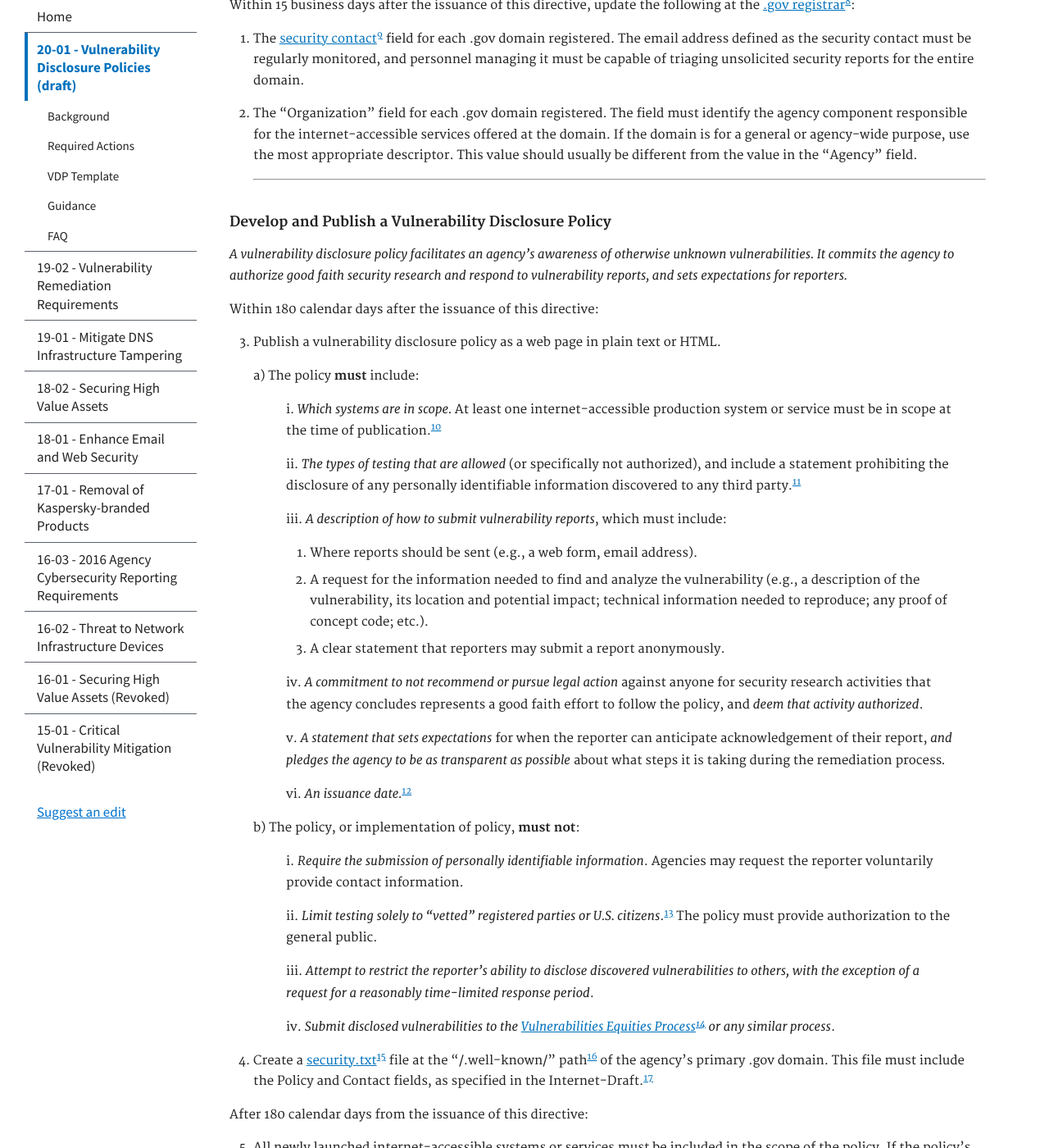
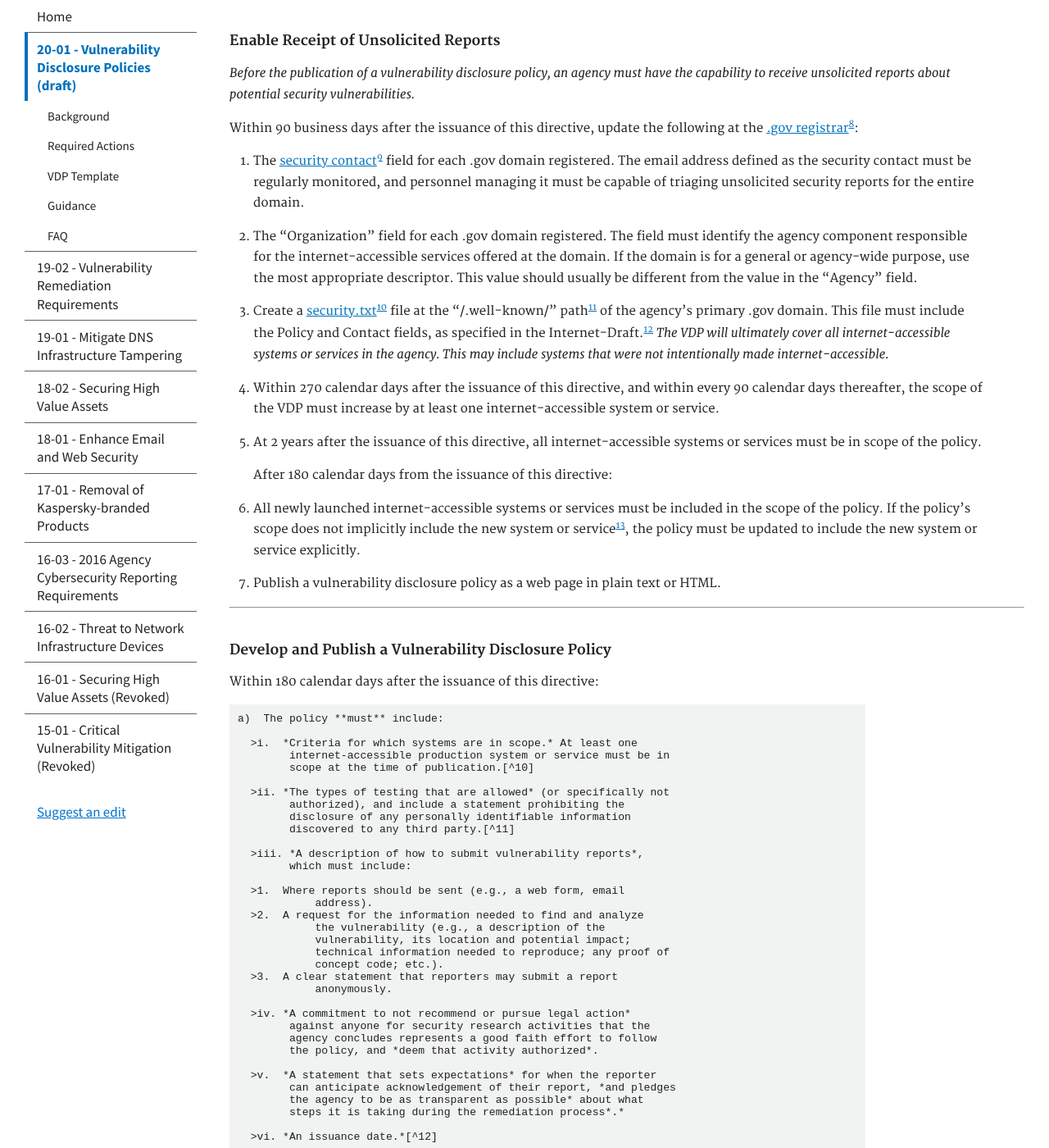
Before and after one commit to cisagov/cyber.dhs.gov, a Jekyll site: the page built from pages/20-01.md, in a window 1280 px wide and 1400 px high, scrolled down 3078 px. Shown: the whole window at 82% size. Built offline with Jekyll 4.4.1, drawn with Linux system fonts in a browser that asks for light colours; some of the changed text lies outside the part shown.

Commit message:
Update 20-01.md
there is some formatting that is broken and idk how to fix it :/

```diff
--- a/pages/20-01.md
+++ b/pages/20-01.md
@@ -56,7 +56,7 @@ This page contains a web-friendly version of the Cybersecurity and Infrastructur
 Most federal agencies lack a formal mechanism to receive information
 from third parties about potential security vulnerabilities on their
 systems. Many agencies have no defined strategy for handling reports
-about such issues shared by outside parties. Only a few agencies have
+about such issues shared by non-system owners. Only a few agencies have
 clearly stated that those who disclose vulnerabilities in good faith are
 authorized.
 
@@ -88,17 +88,22 @@ components, or in the interactions between components and systems. They
 are typically used to weaken the security of a system, its data, or its
 users, with impact to their confidentiality, integrity, or availability.
 The primary purpose of fixing vulnerabilities is to protect people by
-maintaining or enhancing their security and privacy.
+maintaining or enhancing their security, safety and privacy.
 
 *Vulnerability disclosure* is the "act of initially providing
 vulnerability information to a party that was not believed to be
 previously aware". [^2] The individual or organization that performs
 this act is called the *reporter*. [^3]
 
+*A vulnerability disclosure policy facilitates an agency's awareness of
+otherwise unknown vulnerabilities. It commits the agency to authorize
+good faith security research and respond to vulnerability reports, and
+sets expectations for reporters.*
+
 Choosing to disclose a vulnerability can be an exercise in frustration
 for the reporter when an agency has not defined a vulnerability
 disclosure policy -- the effect being that those who would help ensure
-the public\'s safety are turned away:
+the public\'s wellbeing are turned away:
 
 -  **The reporter cannot determine how to report**: Federal agencies do
     not always make it clear where a report should be sent. When
@@ -153,19 +158,20 @@ be offered to select researchers or those who meet certain criteria.
 While bug bounties can enhance security, this directive does not require
 agencies to establish bug bounty programs.
 
-### Required Actions
+### Directive Coordination
 
 The actions of this directive have been developed to be in harmony with
 other [federal](https://www.justice.gov/criminal-ccips/page/file/983996/download) [guidance](https://nvlpubs.nist.gov/nistpubs/CSWP/NIST.CSWP.04162018.pdf#page=49)[^5], [international](https://www.iso.org/standard/72311.html) [standards](https://www.iso.org/standard/69725.html)[^6], and [good](https://www.ntia.doc.gov/other-publication/2016/multistakeholder-process-cybersecurity-vulnerabilities)
 [practices](https://vuls.cert.org/confluence/display/CVD).[^7]
 
+### Required Actions
 #### Enable Receipt of Unsolicited Reports
 
 *Before the publication of a vulnerability disclosure policy, an agency
 must have the capability to receive unsolicited reports about potential
 security vulnerabilities.*
 
-Within 15 business days after the issuance of this directive, update the
+Within 90 business days after the issuance of this directive, update the
 following at the [.gov registrar](https://domains.dotgov.gov)[^8]:
 
 1.  The [security contact](https://home.dotgov.gov/management/security-best-practices/#add-a-security-contact)[^9] field for each .gov domain registered. The
@@ -179,24 +185,44 @@ following at the [.gov registrar](https://domains.dotgov.gov)[^8]:
     for a general or agency-wide purpose, use the most appropriate
     descriptor. This value should usually be different from the value in
     the "Agency" field.
+
+3.  Create a [security.txt](https://datatracker.ietf.org/doc/draft-foudil-securitytxt/)[^15] file at the "/.well-known/" path[^16] of
+    the agency's primary .gov domain. This file must include the Policy
+    and Contact fields, as specified in the Internet-Draft.[^17]
+*The VDP will ultimately cover all internet-accessible systems or
+services in the agency. This may include systems that were not
+intentionally made internet-accessible.*
+
+4.  Within 270 calendar days after the issuance of this directive, and
+    within every 90 calendar days thereafter, the scope of the VDP must
+    increase by at least one internet-accessible system or service.
+
+5.  At 2 years after the issuance of this directive, all
+    internet-accessible systems or services must be in scope of the
+    policy.
+
+    After 180 calendar days from the issuance of this directive:
+
+6.  All newly launched internet-accessible systems or services must be
+    included in the scope of the policy. If the policy's scope does not
+    implicitly include the new system or service[^18], the policy must
+    be updated to include the new system or service explicitly.
+
+7.  Publish a vulnerability disclosure policy as a web page in plain
+    text or HTML.
+
 - - -
 
 #### Develop and Publish a Vulnerability Disclosure Policy
 
-*A vulnerability disclosure policy facilitates an agency's awareness of
-otherwise unknown vulnerabilities. It commits the agency to authorize
-good faith security research and respond to vulnerability reports, and
-sets expectations for reporters.*
-
 Within 180 calendar days after the issuance of this directive:
 
 {:start="3"}
-3. Publish a vulnerability disclosure policy as a web page in plain
-    text or HTML.
+
 
     a)  The policy **must** include:
 
-      >i.  *Which systems are in scope.* At least one
+      >i.  *Criteria for which systems are in scope.* At least one
             internet-accessible production system or service must be in
             scope at the time of publication.[^10]
 
@@ -247,34 +273,9 @@ Within 180 calendar days after the issuance of this directive:
       >iv.  *Submit disclosed vulnerabilities to the [Vulnerabilities
             Equities Process](https://www.whitehouse.gov/sites/whitehouse.gov/files/images/External%20-%20Unclassified%20VEP%20Charter%20FINAL.PDF#page=9)[^14] or any similar process*.
 
-4.  Create a [security.txt](https://datatracker.ietf.org/doc/draft-foudil-securitytxt/)[^15] file at the "/.well-known/" path[^16] of
-    the agency's primary .gov domain. This file must include the Policy
-    and Contact fields, as specified in the Internet-Draft.[^17]
 
-After 180 calendar days from the issuance of this directive:
 
-{:start="5"}
-5.  All newly launched internet-accessible systems or services must be
-    included in the scope of the policy. If the policy's scope does not
-    implicitly include the new system or service[^18], the policy must
-    be updated to include the new system or service explicitly.
-- - -
 
-##### Expand Scope
-
-*The VDP will ultimately cover all internet-accessible systems or
-services in the agency. This may include systems that were not
-intentionally made internet-accessible.*
-
-{:start="6"}
-6.  Within 270 calendar days after the issuance of this directive, and
-    within every 90 calendar days thereafter, the scope of the VDP must
-    increase by at least one internet-accessible system or service.
-
-7.  At 2 years after the issuance of this directive, all
-    internet-accessible systems or services must be in scope of the
-    policy.
-- - -
 
 #### Vulnerability Disclosure Handling Procedures
 
@@ -365,7 +366,7 @@ Within 180 calendar days after the issuance of this directive:
 -   CISA may occasionally email agency security contacts requesting a
     response in order to verify the email address is monitored.
 
--   CISA will not submit any vulnerabilities it receives or may help
+-   CISA will not submit any vulnerabilities it receives or help
     coordinate under this directive to the Vulnerabilities Equities
     Process.
 
```
Also changed, not shown: other parts of pages/20-01.md (+1 -1 lines).
